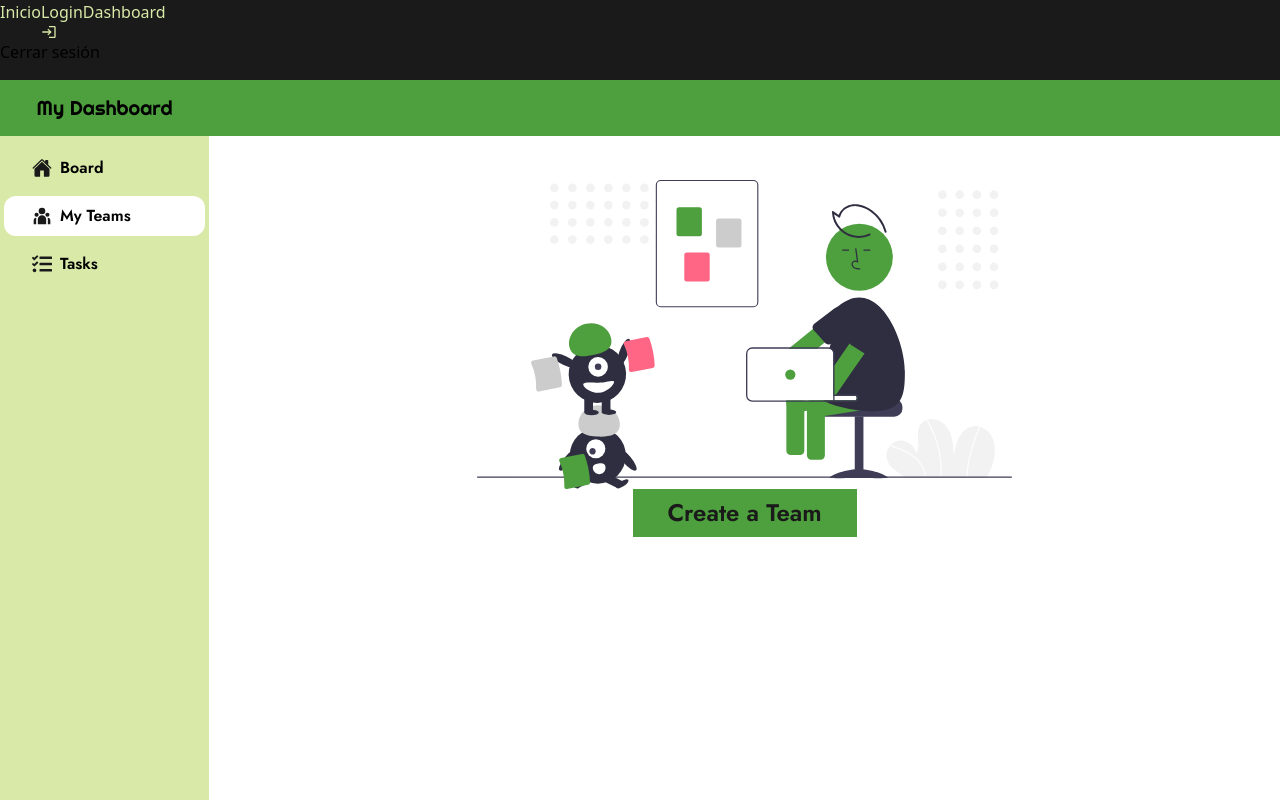
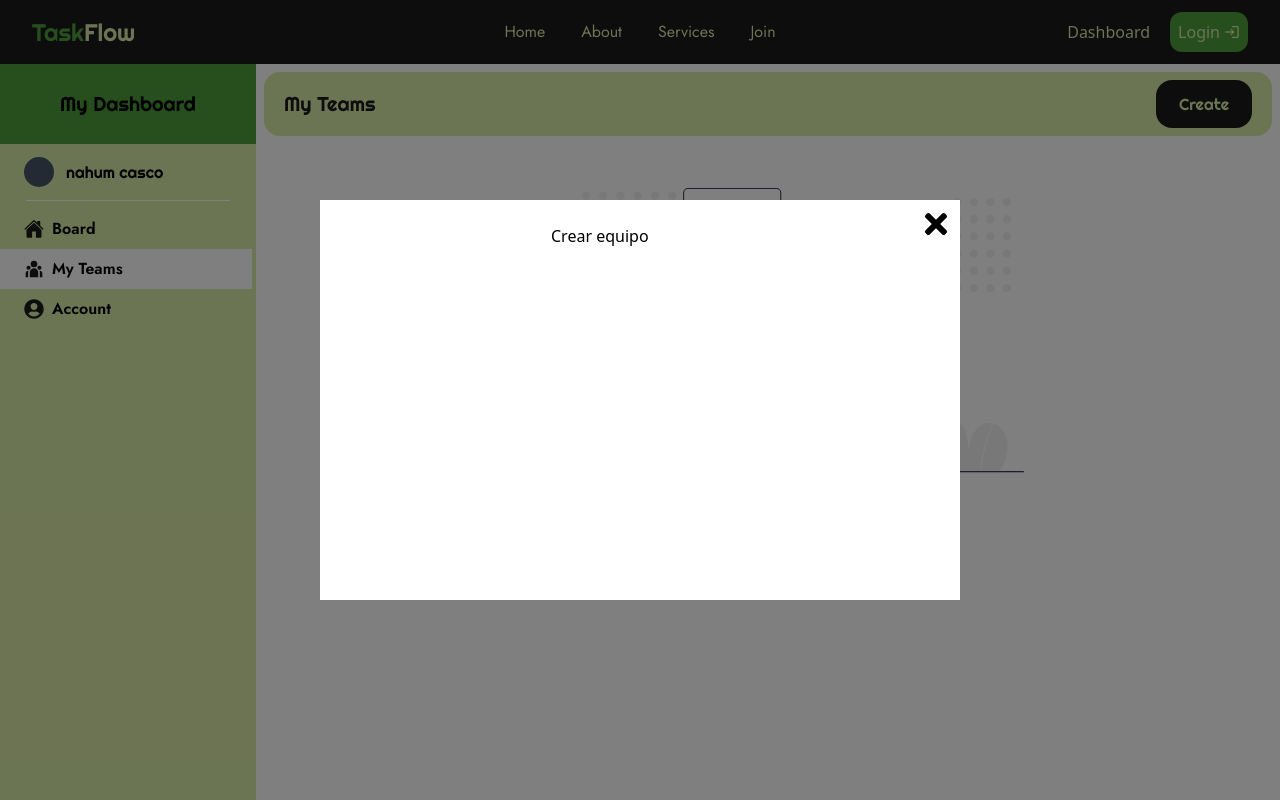
Before and after one commit to NahumCRep/workFlow, a React (Create React App) app: page /dashboard/teams in a window 1280 px wide. Both pictures are taken after a click on the button "Create a Team". Shown: the top 800 px of the page. Built offline with nearby package versions, Linux system fonts and the light colour scheme; no server answers; a web font is replaced by a local one.

Commit message:
starting dashboard

```diff
--- a/src/App.js
+++ b/src/App.js
@@ -1,7 +1,7 @@
 import { useEffect } from 'react';
 import { BrowserRouter, Routes, Route } from 'react-router-dom';
 import Navbar from './components/Navbar';
-import { Home, Login, Dashboard, MyTeams } from './pages'
+import { Home, Login, Dashboard, MyTeams, Team, Members } from './pages'
 import { useDispatch, useSelector } from 'react-redux';
 import { login, validate } from './features/user/userSlice';
 
@@ -13,7 +13,7 @@ function App() {
     console.log(user)
     dispatch(validate());
 
-    console.log("validaar")
+    console.log("validar")
   },[]);
 
   return (
@@ -24,6 +24,8 @@ function App() {
         <Route path='/login' element={<Login />} />
         <Route path='/dashboard' element={<Dashboard />} />
         <Route path='/dashboard/teams' element={<MyTeams />} />
+        <Route path='/dashboard/team' element={<Team />} />
+        <Route path='/dashboard/team/members' element={<Members />} />
       </Routes>
     </BrowserRouter>
   );
--- a/src/components/Navbar.jsx
+++ b/src/components/Navbar.jsx
@@ -1,10 +1,10 @@
-import React, {useState} from 'react';
+import React, { useState } from 'react';
 import { Link, useNavigate } from 'react-router-dom';
 import { useDispatch, useSelector } from 'react-redux';
 import { logout } from '../features/user/userSlice';
 import { FaUserCircle } from 'react-icons/fa';
 import { BsGearFill } from 'react-icons/bs';
-import {MdLogin} from 'react-icons/md';
+import { MdLogin } from 'react-icons/md';
 
 const Navbar = () => {
     const { logged, name } = useSelector(state => state.user);
@@ -32,30 +32,42 @@ const Navbar = () => {
     }
 
     return (
-        <nav className="w-full h-20 bg-palette-dark ">
-            <ul className='text-palette-beige  flex'>
-                <li><Link to="/">Inicio</Link></li>
+        <nav className="w-full h-16 bg-palette-dark flex justify-between items-center px-8">
+            <div className='w-[33%]'>
+                <Link to='/' className='w-auto' ><p className='w-auto font-righteous text-2xl text-palette-beige '><span className='text-palette-lightgreen'>Task</span>Flow</p></Link>
+            </div>
+            <ul className='text-palette-beige flex font-jost gap-9 w-[33%] justify-center'>
+                <li><Link to="/">Home</Link></li>
+                <li><Link to='/'>About</Link></li>
+                <li><Link to="/">Services</Link></li>
+                <li><Link to="/">Join</Link></li>
+            </ul>
+            <ul className='text-palette-beige flex gap-5 w-[33%] justify-end items-center'>
                 {/* {logged ? <li onClick={signOut}>Cerrar sesión</li> : <li className='nav_loggin_btn'><Link to="/login">Iniciar sesión</Link></li>} */}
+                <li><Link to='/dashboard'>Dashboard</Link></li>
                 {
                     logged
                         ? (
+                            <>
+                                <li><Link to='/dashboard'>Dashboard</Link></li>
                                 <li>
                                     <div >
                                         <span><FaUserCircle /> {name}</span>
                                         <button
                                             className='flex'
-                                        onClick={()=>setIsSettingsOpen(!isSettingsOpen)}
+                                            onClick={() => setIsSettingsOpen(!isSettingsOpen)}
                                         ><BsGearFill size={20} /></button>
                                     </div>
                                 </li>
+                            </>
                         )
-                        : <li><Link to="/login">Login <MdLogin /></Link></li>
+                        : <li><Link to="/login" className='flex items-center transition-all duration-700 ease-in-out hover:gap-2 gap-1 bg-palette-lightgreen p-2  rounded-xl'>Login <MdLogin /></Link></li>
                 }
-                <li><Link to='/dashboard'>Dashboard</Link></li>
+
             </ul>
-            <div>
+            {/* <div>
                 <button className='settins_logout' onClick={singOut}>Cerrar sesión</button>
-            </div>
+            </div> */}
         </nav>
     )
 }
--- a/src/components/dashboard/DashboardPage.jsx
+++ b/src/components/dashboard/DashboardPage.jsx
@@ -1,8 +1,8 @@
 import React, { useState, useEffect } from 'react'
 import { useNavigate, useLocation } from 'react-router-dom'
 import MenuItem from './MenuItem'
-import { RiTeamFill } from 'react-icons/ri'
-import { FaTasks } from 'react-icons/fa'
+import { RiTeamFill, RiLogoutBoxLine } from 'react-icons/ri'
+import { FaTasks, FaUserCircle } from 'react-icons/fa'
 import { MdOutlineTaskAlt } from 'react-icons/md'
 import { IoHome } from 'react-icons/io5'
 
@@ -18,16 +18,22 @@ const DashboardPage = ({ children }) => {
         }
     }, [location.pathname])
     return (
-        <section className='w-full h-auto flex'>
-            <div className='w-[250px] h-full min-h-screen bg-palette-beige '>
-                <h1 className='bg-palette-lightgreen h-14 flex justify-center items-center font-righteous text-xl'>My Dashboard</h1>
-                <ul className='mt-2'>
+        <section className='w-full h-auto min-h-screen flex'>
+            <div className='w-[20%] h-full min-h-screen  bg-palette-beige sticky'>
+                <h1 className='bg-palette-lightgreen h-20 flex justify-center items-center font-righteous text-xl'>My Dashboard</h1>
+                <div className='flex gap-3 h-14 items-center px-6'>
+                    <div className='w-[30px] h-[30px] bg-slate-600 rounded-full'></div>
+                    <p className='font-righteous '>{'nahum casco'}</p>
+                </div>
+                <hr className='w-[80%] m-auto border-white' />
+                <ul className='mt-2 h-full min-h-screen'>
                     <MenuItem title='Board' path='/dashboard' active={activeMenuItem == 0 ? true : false} ><IoHome color='#191A19' size={20} /></MenuItem>
                     <MenuItem title='My Teams' path='/dashboard/teams' active={activeMenuItem == 1 ? true : false} ><RiTeamFill color='#191A19' size={20} /></MenuItem>
-                    <MenuItem title='Tasks' path='/' active={false} ><FaTasks color='#191A19' size={20} /></MenuItem>
+                    <MenuItem title='Account' path='/dashboard/team' active={false} ><FaUserCircle color='#191A19' size={20} /></MenuItem>
                 </ul>
+                {/* <button className='bg-palette-lightgreen font-jost text-xl font-semibold flex justify-center items-center gap-1'>Logout <RiLogoutBoxLine color='#191A19' size={20} /></button> */}
             </div>
-            <main className='w-full h-auto min-h-screen'>
+            <main className='w-[80%] h-auto min-h-screen'>
                 {children}
             </main>
         </section>
--- a/src/components/dashboard/MenuItem.jsx
+++ b/src/components/dashboard/MenuItem.jsx
@@ -3,8 +3,8 @@ import { Link, useNavigate } from 'react-router-dom'
 
 const MenuItem = ({title, path, children, active}) => {
   return (
-    <li className={`p-1`}>
-        <Link to={path} className={`${active && 'bg-white'} w-full h-10 rounded-xl flex items-center gap-2 px-7 font-jost font-semibold`}>
+    <li className='pr-1'>
+        <Link to={path} className={`${active && 'bg-white'} w-full h-10 flex items-center gap-2 px-6 font-jost font-semibold transition-colors duration-700 ease-in-out hover:bg-white`}>
             {children}
             {title}
         </Link>
--- /dev/null
+++ b/src/components/teampage/MemberCard.jsx
@@ -0,0 +1,26 @@
+import React from 'react'
+import { FaEdit, FaTimes } from 'react-icons/fa'
+
+const MemberCard = () => {
+  return (
+    <div className='w-full h-16 bg-palette-beige border-black divide-x grid grid-cols-4 font-jost text-lg '>
+        <div className='flex items-center justify-center gap-3 h-full'>
+            <div className='w-12 h-12 bg-palette-green rounded-full'></div>
+            <p>nahum casco</p>
+        </div>
+        <div className='flex items-center justify-center gap-3'>
+            <p>nahumcasco@gmail.com</p>
+        </div>
+        <div className='flex items-center justify-center gap-3'>
+            <p>Role</p>
+            <p>Validator</p>
+        </div>
+        <div className='flex items-center justify-center'>
+            <button className='w-10 h-10 bg-palette-lightgreen'><FaEdit />Edit Role</button>
+            <button className='w-10 h-10 bg-red-700'><FaTimes /></button>
+        </div>
+    </div>
+  )
+}
+
+export default MemberCard
--- a/src/components/teampage/TeamPage.jsx
+++ b/src/components/teampage/TeamPage.jsx
@@ -1,8 +1,52 @@
-import React from 'react'
+import React, { useState, useEffect } from 'react'
+import { useLocation } from 'react-router-dom'
+import { RiTeamFill } from 'react-icons/ri'
+import { FaTasks, FaUserAlt } from 'react-icons/fa'
+import { MdOutlineTaskAlt } from 'react-icons/md'
+import { IoHome } from 'react-icons/io5'
+import { HiUserGroup } from 'react-icons/hi'
+import { BsGearFill } from 'react-icons/bs'
+import MenuItem from '../dashboard/MenuItem'
 
-const TeamPage = () => {
+const TeamPage = ({ name, children }) => {
+  const [activeMenuItem, setActiveMenuItem] = useState(null)
+  const location = useLocation()
+
+  useEffect(() => {
+    if (location.pathname == '/dashboard') {
+      setActiveMenuItem(0)
+    } else if (location.pathname == '/dashboard/teams') {
+      setActiveMenuItem(1)
+    }
+  }, [location.pathname])
+
   return (
-    <div>TeamPage</div>
+    <section className='w-full h-auto flex'>
+      <div className='w-[20%] h-full min-h-screen bg-palette-beige '>
+        <h1 className='bg-palette-lightgreen h-20 flex justify-center items-center font-righteous text-xl'>{name}</h1>
+        <ul className='px-7 py-5 flex flex-col gap-2'>
+          <li className='flex justify-between items-center'>
+            <h2 className='font-jost font-semibold text-lg'>Role </h2>
+            <h4 className='text-center w-20 font-jost font-medium'>{'Lider'}</h4>
+          </li>
+          <li className='flex justify-between items-center'>
+            <h2 className='font-jost font-semibold text-lg'>Tasks </h2>
+            <h4 className='text-center w-20 font-jost font-medium'>{'2'}</h4>
+          </li>
+        </ul>
+        <hr className='w-[80%] m-auto border-white' />
+        <ul className='mt-2'>
+          <MenuItem title='Dashboard' path='/dashboard' active={activeMenuItem == 0 ? true : false} ><IoHome color='#191A19' size={20} /></MenuItem>
+          <MenuItem title='Groups' path='/dashboard' active={activeMenuItem == 0 ? true : false} ><HiUserGroup color='#191A19' size={20} /></MenuItem>
+          <MenuItem title='Members' path='/dashboard/team/members' active={activeMenuItem == 1 ? true : false} ><FaUserAlt color='#191A19' size={20} /></MenuItem>
+          <MenuItem title='Tasks' path='/' active={false} ><FaTasks color='#191A19' size={20} /></MenuItem>
+          <MenuItem title='Settings' path='/' active={false} ><BsGearFill color='#191A19' size={20} /></MenuItem>
+        </ul>
+      </div>
+      <main className='w-[85%] h-auto min-h-screen'>
+        {children}
+      </main>
+    </section>
   )
 }
 
--- a/src/pages/Home.jsx
+++ b/src/pages/Home.jsx
@@ -1,8 +1,13 @@
 import React from 'react'
+import { useRef } from 'react'
 
 const Home = () => {
+  const aboutRef = useRef(null)
   return (
+    <section>
     <div>Home</div>
+    <div ref={aboutRef}>about</div>
+    </section>
   )
 }
 
--- a/src/pages/dashboard/myteams.jsx
+++ b/src/pages/dashboard/myteams.jsx
@@ -1,24 +1,37 @@
-import React from 'react'
+import React, { useState } from 'react'
 import DashboardPage from '../../components/dashboard/DashboardPage'
 import create from '../../assets/images/teamup.svg'
+import { FaTimes } from 'react-icons/fa'
 
 
 const MyTeams = () => {
+    const [isModalOpen, setIsModalOpen] = useState(false)
     const teams = ''
+
+    const addTeam = (event) =>{
+        event.preventDefault()
+        alert("Creando...")
+    }
+
     return (
         <DashboardPage>
-            <section className='w-full'>
-                <div className='h-14 w-full bg-palette-lightgreen'>
-
+            <section className='w-full h-auto'>
+                <div className='h-20 w-full p-2'>
+                    <div className='w-full h-full bg-palette-beige rounded-2xl py-2 px-5 flex justify-between items-center'>
+                        <h1 className='text-palette-dark font-righteous text-xl '>My Teams</h1>
+                        <button  onClick={() => setIsModalOpen(true)} className='font-righteous w-24 h-full transition-all duration-700 ease-in-out hover:w-28 bg-palette-dark text-palette-beige rounded-2xl float-right'>
+                            Create
+                        </button>
                     </div>
-                <div className='w-full h-full min-h-screen'>
+                </div>
+                <div className='w-full h-full'>
                     {
                         teams !== ''
                             ? <h1>si hay</h1>
                             : (
                                 <div className='w-full h-full flex flex-col items-center pt-11'>
                                     <img src={create} className='w-1/2 h-1/2' alt='create image' />
-                                <button className='w-56 h-12 bg-palette-lightgreen font-jost text-2xl font-semibold text-palette-dark transition-shadow duration-700 ease-in-out hover:shadow-lg hover:shadow-palette-green'>
+                                    <button  onClick={() => setIsModalOpen(true)} className='w-56 h-12 bg-palette-lightgreen font-jost text-2xl font-semibold text-palette-dark transition-shadow duration-700 ease-in-out hover:shadow-lg hover:shadow-palette-green'>
                                         Create a Team
                                     </button>
                                 </div>
@@ -26,6 +39,21 @@ const MyTeams = () => {
                     }
                 </div>
             </section>
+            {
+                isModalOpen && (
+                    <div className='absolute left-0 top-0 h-full min-h-screen w-screen max-w-full bg-black bg-opacity-50 flex justify-center items-center'>
+                        <div className={`bg-white h-1/2 w-1/2 relative ${isModalOpen && 'animate-fadein'}`}>
+                            <button className='absolute right-2 top-2' onClick={() => setIsModalOpen(false)}><FaTimes className='w-8 h-8' /></button>
+                            <form onSubmit={addTeam}>
+                                <input type="text" />
+                                <input type="text" />
+                                <input type="text" />
+                                <button>Crear equipo</button>
+                            </form>
+                        </div>
+                    </div>
+                )
+            }
         </DashboardPage>
     )
 }
--- a/src/pages/index.js
+++ b/src/pages/index.js
@@ -2,3 +2,5 @@ export { default as Home } from './Home'
 export { default as Login } from './Login'
 export { default as Dashboard } from './dashboard/index'
 export { default as MyTeams } from './dashboard/myteams'
+export { default as Team } from './dashboard/team/index'
+export { default as Members } from './dashboard/team/members'
--- a/tailwind.config.js
+++ b/tailwind.config.js
@@ -16,8 +16,22 @@ module.exports = {
         'jost': ['Jost', 'sans-serif'],
         'monda': ['Monda', 'sans-serif'],
         'righteous': ['Righteous', 'cursive']
+      },
+      keyframes: {
+        fadein: {
+          '0%': { opacity: 0 },
+          '100%': { opacity: 1 }
+        },
+        fadeout:{
+          '0%':{opacity: 1},
+          '100%':{opacity: 0}
+        }
+      },
+      animation:{
+        fadein: 'fadein 0.3s ease-in 1',
+        fadeout: 'fadeout 0.3s ease-out 1'
       }
     },
   },
-plugins: [],
+  plugins: [],
 }
```
Also changed, not shown: src/pages/dashboard/team/index.jsx (added, +12 -0 lines), src/pages/dashboard/team/members.jsx (added, +24 -0 lines). Lines whose indentation alone changed are shown as unchanged.
